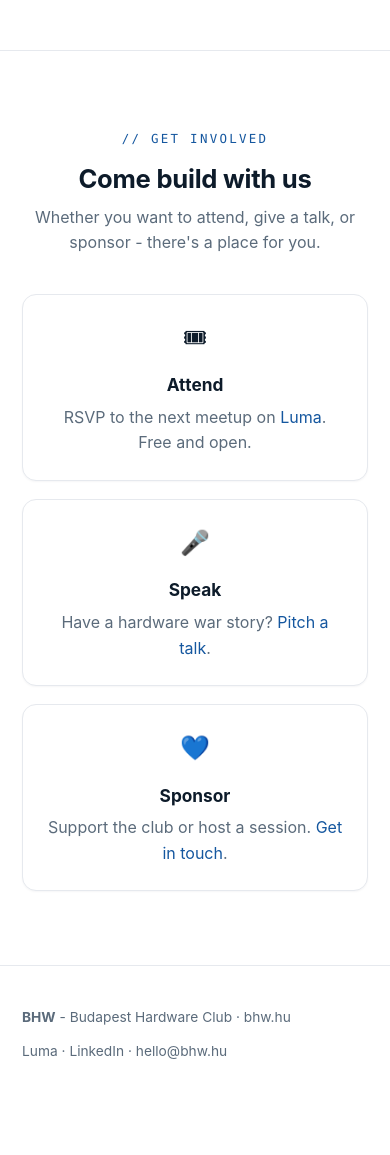
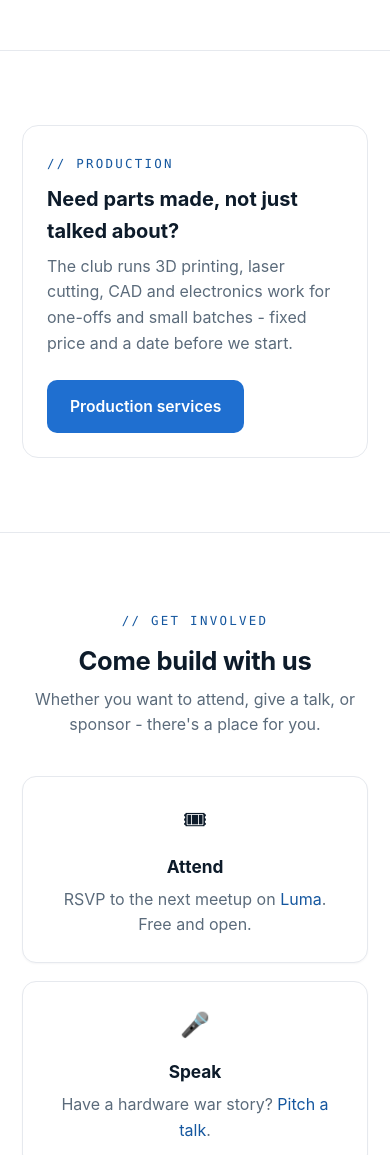
Before and after one commit to w1ne/bhw, an Astro site: page / in a window 390 px wide. Shown: the part 5780-6935 px from the top of the page. Before the commit the page ends 6882 px from the top, so only its background shows below. Built offline with nearby package versions, Linux system fonts and the light colour scheme; Astro itself is replaced by a stand-in of ours.

Commit message:
Home page: link the production service in the body and the footer
The top nav hides its links on phones, so the service was unreachable
from the home page on mobile. Adds a CTA band between Jobs and Join,
following the existing next-cta pattern, and a footer link that shows
on every page.

```diff
--- a/src/components/Footer.astro
+++ b/src/components/Footer.astro
@@ -1 +1 @@
-<footer><div class="wrap"><div><strong>BHW</strong> - Budapest Hardware Club · bhw.hu</div><div><a href="https://luma.com/BudapestHardware" target="_blank" rel="noopener">Luma</a> · <a href="https://www.linkedin.com/company/budapest-hardware-club" target="_blank" rel="noopener">LinkedIn</a> · <a href="mailto:hello@bhw.hu">hello@bhw.hu</a></div></div></footer>
+<footer><div class="wrap"><div><strong>BHW</strong> - Budapest Hardware Club · bhw.hu</div><div><a href="https://luma.com/BudapestHardware" target="_blank" rel="noopener">Luma</a> · <a href="https://www.linkedin.com/company/budapest-hardware-club" target="_blank" rel="noopener">LinkedIn</a> · <a href="/services/"><span class="en">Production</span><span class="hu">Gyártás</span></a> · <a href="mailto:hello@bhw.hu">hello@bhw.hu</a></div></div></footer>
--- /dev/null
+++ b/src/components/Production.astro
@@ -0,0 +1,12 @@
+<section id="production">
+  <div class="wrap">
+    <a class="next-cta" href="/services/">
+      <div>
+        <span class="eyebrow">// <span class="en">production</span><span class="hu">gyártás</span></span>
+        <strong><span class="en">Need parts made, not just talked about?</span><span class="hu">Alkatrész kellene, nem csak beszélgetés?</span></strong>
+        <p><span class="en">The club runs 3D printing, laser cutting, CAD and electronics work for one-offs and small batches - fixed price and a date before we start.</span><span class="hu">A klub 3D nyomtatást, lézervágást, CAD-ot és elektronikai munkát vállal egyedi darabokra és kis szériákra - rögzített ár és határidő, még a munka előtt.</span></p>
+      </div>
+      <span class="btn primary"><span class="en">Production services</span><span class="hu">Gyártási szolgáltatások</span></span>
+    </a>
+  </div>
+</section>
--- a/src/pages/index.astro
+++ b/src/pages/index.astro
@@ -6,12 +6,13 @@ import WhatWeDo from '../components/WhatWeDo.astro';
 import Events from '../components/Events.astro';
 import NewsRecap from '../components/NewsRecap.astro';
 import Jobs from '../components/Jobs.astro';
+import Production from '../components/Production.astro';
 import Join from '../components/Join.astro';
 import Footer from '../components/Footer.astro';
 ---
 
 <BaseLayout>
   <Navigation />
-  <main id="top"><Hero /><WhatWeDo /><Events /><NewsRecap /><Jobs /><Join /></main>
+  <main id="top"><Hero /><WhatWeDo /><Events /><NewsRecap /><Jobs /><Production /><Join /></main>
   <Footer />
 </BaseLayout>
```
Also changed, not shown: tests/site-contract.mjs (+11 -1 lines).
